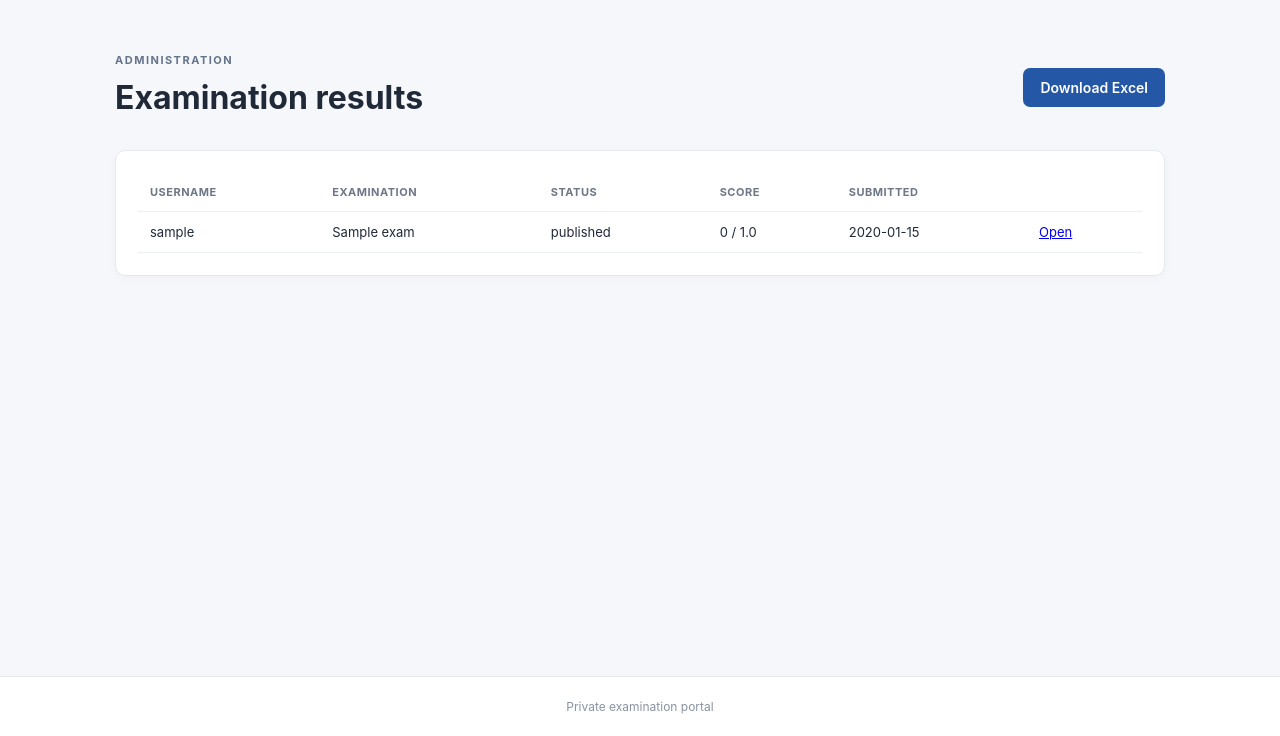
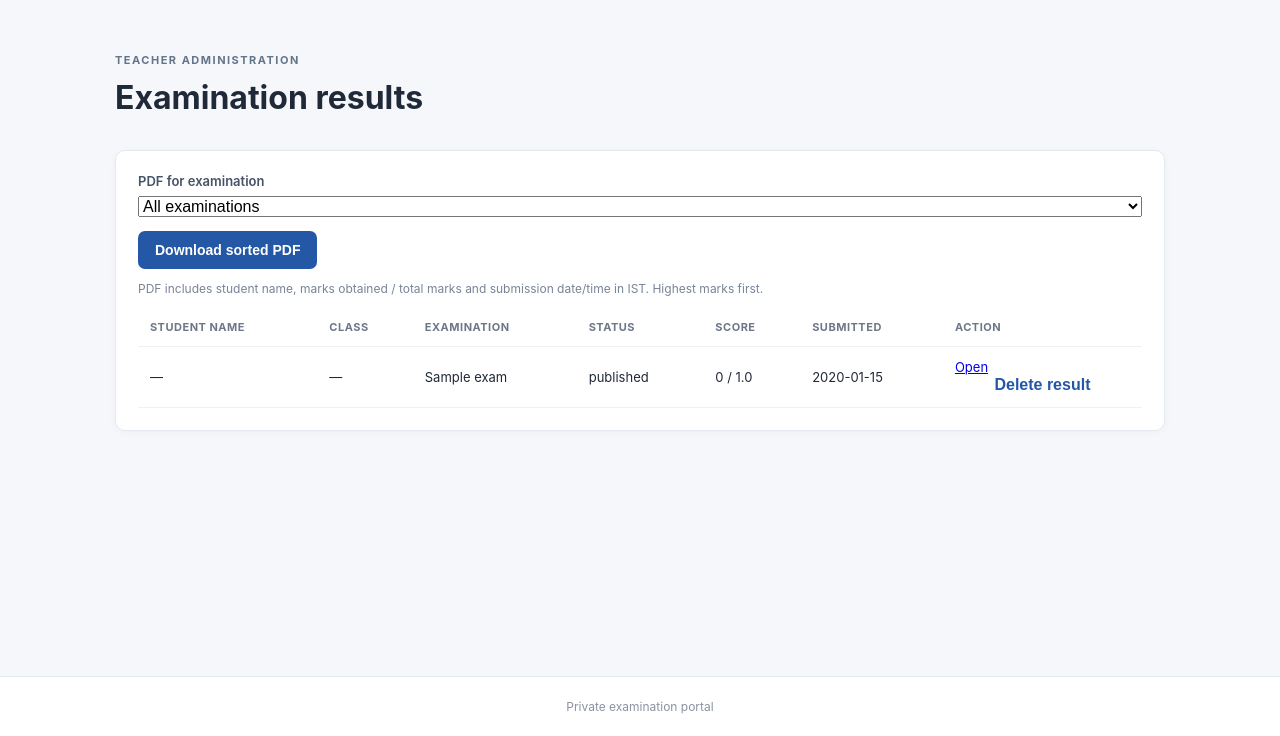
Before and after one commit to sayandas-eng/student-exam-portal-2, a Flask app: page /admin/results in a window 1280 px wide. Shown: the part 64-800 px from the top of the page. Run offline with Flask 3, Linux system fonts and the light colour scheme; the visitor is signed in with stand-in values (Sample User, id 1); tables that the repository leaves empty hold one stand-in row (values such as "Sample post"); some libraries are stand-ins or nearby versions.

Commit message:
Implement Gemini-powered branded examination portal

```diff
--- a/templates/results.html
+++ b/templates/results.html
@@ -1 +1 @@
-{% extends 'base.html' %}{% block body %}<div class="pagehead"><div><p class="eyebrow">ADMINISTRATION</p><h1>Examination results</h1></div><a class="btn" href="{{url_for('export_results')}}">Download Excel</a></div><section class="panel"><div class="tablewrap"><table><tr><th>Username</th><th>Examination</th><th>Status</th><th>Score</th><th>Submitted</th><th></th></tr>{% for r in rows %}<tr><td>{{r.username}}</td><td>{{r.title}}</td><td>{{r.status}}</td><td>{{r.score}} / {{r.total}}</td><td>{{r.submitted_at or '—'}}</td><td><a href="{{url_for('attempt_detail',attempt_id=r.attempt_id)}}">Open</a></td></tr>{% else %}<tr><td colspan="6">No attempts yet.</td></tr>{% endfor %}</table></div></section>{% endblock %}
+{% extends 'base.html' %}{% block body %}<div class="pagehead"><div><p class="eyebrow">TEACHER ADMINISTRATION</p><h1>Examination results</h1></div></div><section class="panel"><form method="get" action="{{url_for('export_results_pdf')}}"><label>PDF for examination<select name="exam_id"><option value="">All examinations</option>{% for e in exams %}<option value="{{e.id}}">{{e.title}}</option>{% endfor %}</select></label><button class="btn" type="submit">Download sorted PDF</button></form><p class="muted small">PDF includes student name, marks obtained / total marks and submission date/time in IST. Highest marks first.</p><div class="tablewrap"><table><tr><th>Student name</th><th>Class</th><th>Examination</th><th>Status</th><th>Score</th><th>Submitted</th><th>Action</th></tr>{% for r in rows %}<tr><td>{{r.student_name or '—'}}</td><td>{{r.class_level or '—'}}</td><td>{{r.title}}</td><td>{{r.status}}</td><td>{{r.score}} / {{r.total}}</td><td>{{r.submitted_at or '—'}}</td><td><a href="{{url_for('attempt_detail',attempt_id=r.attempt_id)}}">Open</a><form method="post" action="{{url_for('delete_result',attempt_id=r.attempt_id)}}" onsubmit="return confirm('Permanently delete this result?')"><button class="smallbtn">Delete result</button></form></td></tr>{% else %}<tr><td colspan="7">No results yet.</td></tr>{% endfor %}</table></div></section>{% endblock %}
```
